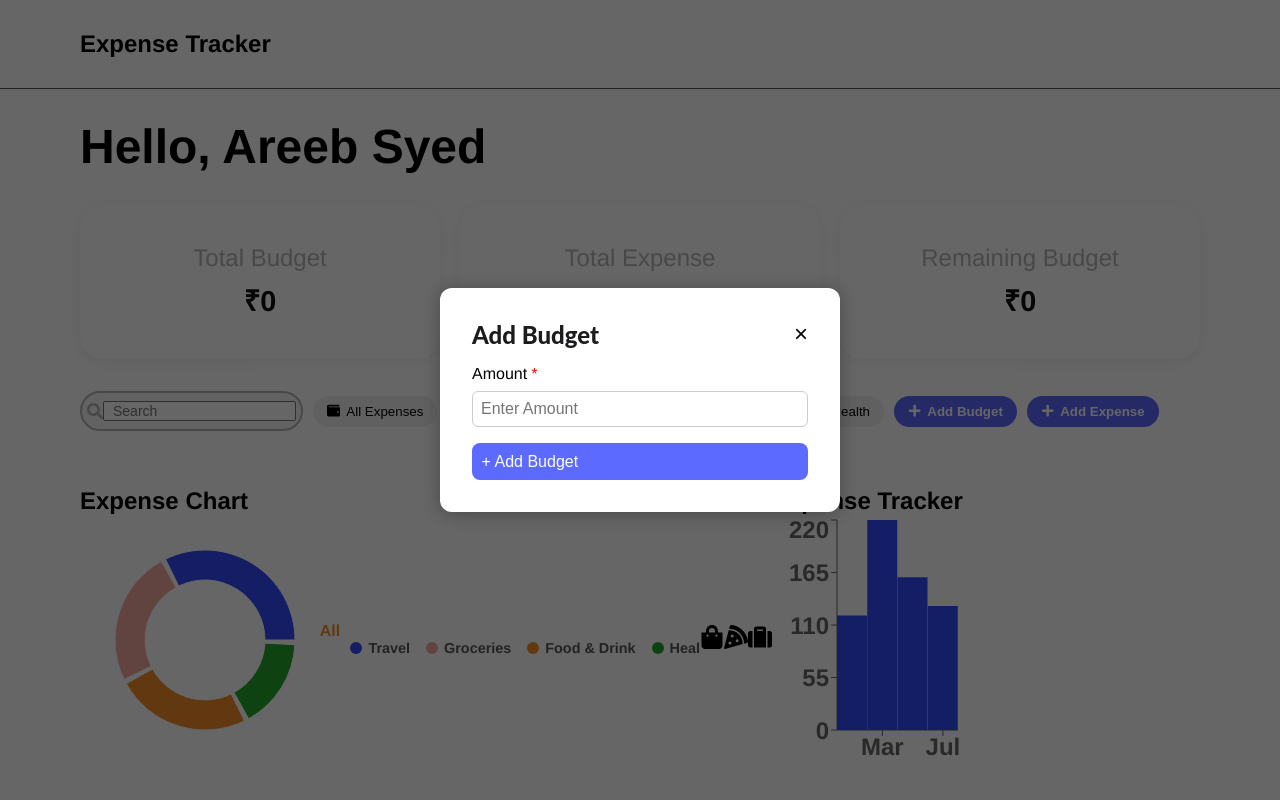
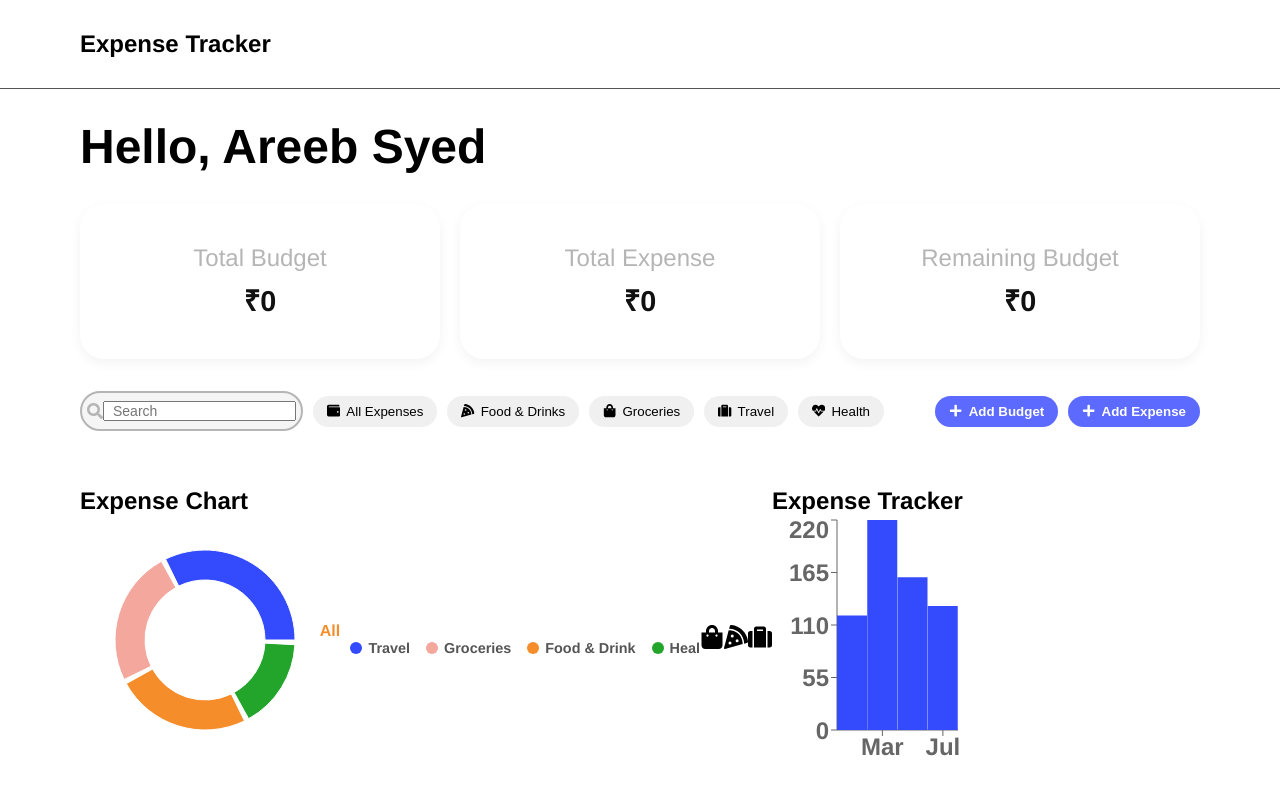
Before and after one commit to SyedA23/Expense-Tracker, a React (Vite) app: page / in a window 1280 px wide. Shown: the top 800 px of the page. Built offline with nearby package versions, Linux system fonts and the light colour scheme.

Commit message:
Fixed the issues in the filter bar

```diff
--- a/src/components/FilterBar.jsx
+++ b/src/components/FilterBar.jsx
@@ -1,5 +1,4 @@
-// src/components/FilterBar.jsx
-import React, { useState } from "react";
+import React from "react";
 import AddExpenseModal from "./AddExpenseModal";
 import AddBudgetModal from "./AddBudgetModal";
 import "./FilterBar.css";
@@ -21,14 +20,15 @@
   { icon: <FaHeartbeat />, label: "Health" }
 ];
 
-const FilterBar = () => {
-  const [showModal, setShowModal] = useState(false);
-  const [budgetModal,setBudgetModal] = useState(false);
-
-  const handleOpen = () => setShowModal(true);
-  const handleClose = () => setShowModal(false);
-  const budgetOpen = () => setBudgetModal(true);
-   const budgetClose = () => setBudgetModal(false);
+const FilterBar = ({
+  onOpenBudgetModal,
+  onCloseBudgetModal,
+  showBudgetModal,
+  handleAddBudget,
+  onOpenExpenseModal,
+  onCloseExpenseModal,
+  showExpenseModal
+}) => {
   return (
     <div className="filter-bar">
       {/* Search Box */}
@@ -48,20 +48,17 @@
             <span>{label}</span>
           </button>
         ))}
-        {/* Action Buttons */}
-        <div className="action-buttons">
-          <button className="budget-button" onClick={budgetOpen}>
-            <FaPlus /> Add Budget
-          </button>
-          <button className="expense-button" onClick={handleOpen}>
-            <FaPlus /> Add Expense
-          </button>
-        </div>
       </div>
 
-      {/* Modal Component */}
-      <AddBudgetModal budgetModal={budgetModal} budgetClose={budgetClose} />
-      <AddExpenseModal showModal={showModal} handleClose={handleClose} />
+      {/* Action Buttons */}
+      <div className="action-buttons">
+        <button className="budget-button" onClick={onOpenBudgetModal}>
+          <FaPlus /> Add Budget
+        </button>
+        <button className="expense-button" onClick={onOpenExpenseModal}>
+          <FaPlus /> Add Expense
+        </button>
+      </div>
     </div>
   );
 };
```
